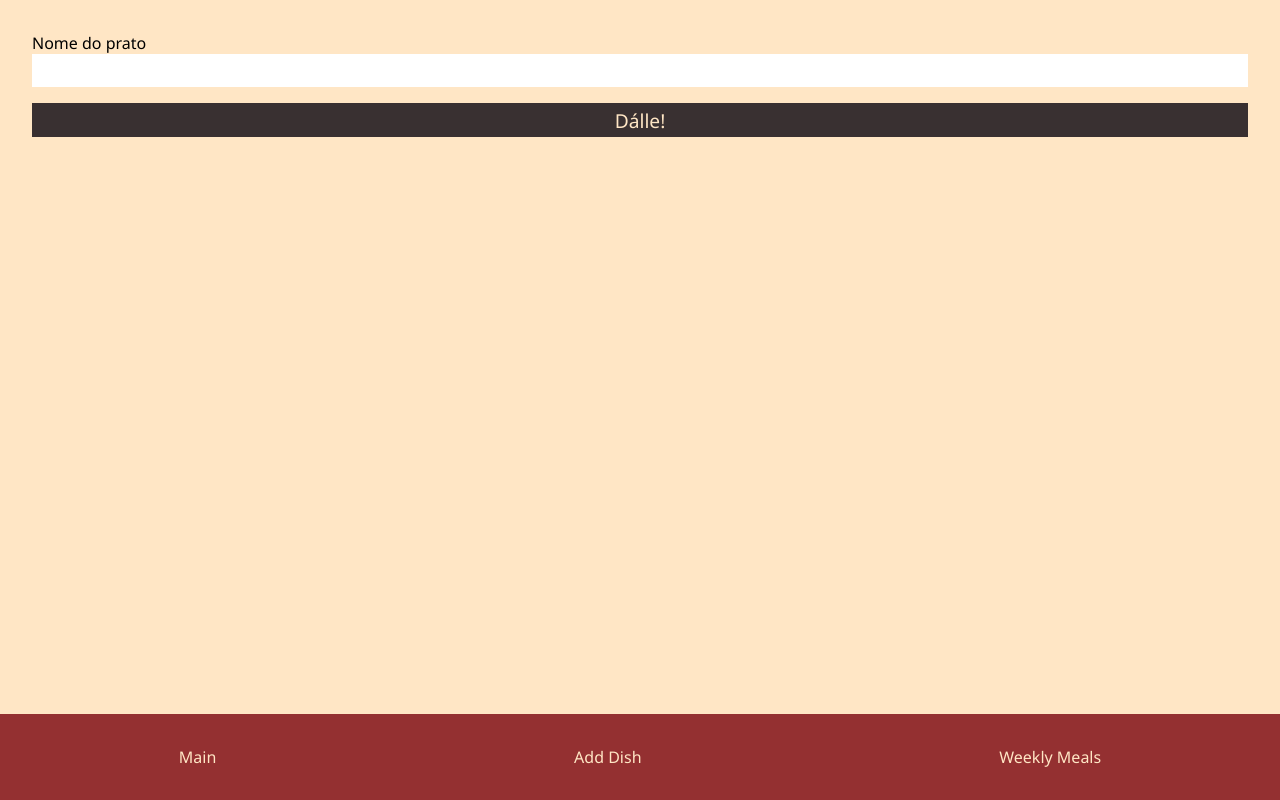
After one commit to IvanLDx/dietApp, a PHP site: page /addDish.php in a window 1280 px wide. The commit adds this page. Run offline with PHP 8.4, Linux system fonts and the light colour scheme.

Commit message:
Prepare add dish

```diff
--- /dev/null
+++ b/addDish.php
@@ -0,0 +1,23 @@
+<!DOCTYPE html>
+<html lang="en">
+<head>
+    <?php include ("./templates/head.php") ?>
+    <link rel="stylesheet" href="./client/css/addDish.css">
+</head>
+<body>
+    <div class="js-page page">
+        <div class="content">
+            <?php require('./templates/addDish/inputs.php'); ?>
+
+            <div class="dish-list js-dish-list">
+
+            </div>
+        </div>
+
+        <?php require('./templates/menu.php'); ?>
+    </div>
+
+    <script type="module" src="./client/js/main.js"></script>
+    <script type="module" src="./client/js/addDish.js"></script>
+</body>
+</html>
--- /dev/null
+++ b/client/css/addDish.css
@@ -0,0 +1,7 @@
+.content {
+    padding: 2rem;
+}
+
+.submit {
+    margin-top: 1rem;
+}
--- /dev/null
+++ b/client/css/components/menu.css
@@ -0,0 +1,25 @@
+.menu-bottom {
+    position: fixed;
+    width: 100%;
+    background-color: var(--red);
+    color: var(--white);
+    bottom: 0;
+    display: flex;
+}
+
+.menu-bottom__list {
+    display: inline;
+    flex-grow: 1;
+    text-align: center;
+    cursor: pointer;
+    transition: 0.2s;
+} .menu-bottom__list:hover {
+    background-color: var(--blue);
+}
+
+.menu-bottom__link {
+    text-decoration: none;
+    display: block;
+    padding: 2rem;
+    color: var(--white);
+}
--- a/client/css/master.css
+++ b/client/css/master.css
@@ -22,6 +22,31 @@
     box-sizing: border-box;
 }
 
+label {
+    display: block;
+    cursor: pointer;
+}
+
+input {
+    width: 100%;
+    display: block;
+    font-family: 'Segoe UI', Tahoma, Geneva, Verdana, sans-serif;
+    font-size: 1.2rem;
+    outline: none;
+    padding: 0.2rem;
+    border: none;
+    font-weight: 100;
+}
+
+input[type="submit"] {
+    background-color: var(--black);
+    color: var(--white);
+    cursor: pointer;
+    transition: 0.2s;
+} input[type="submit"]:hover {
+    background-color: var(--red);
+}
+
 body {
     font-family: 'Segoe UI', Tahoma, Geneva, Verdana, sans-serif;
 }
@@ -31,14 +56,6 @@ h2 {
 }
 
 .page {
-    height: 100vh;
+    min-height: 100vh;
+    background-color: var(--white);
 }
-
-.section {
-    position: fixed;
-    left: 0;
-    top: 0;
-    height: 100%;
-    width: 100%;
-    transition: 0.6s;
-}
--- /dev/null
+++ b/client/js/addDish.js
@@ -0,0 +1,21 @@
+import { $ } from './modules/dom.js';
+
+const $dishForm = $('.dish-add');
+
+$dishForm[0].onsubmit = (e) => {
+	let formData = $.ajax.serialize('.dish-add');
+	formData.state = $dishForm.state;
+
+	e.preventDefault();
+	if (!formData['dish-name']) {
+		console.info('Engade o nome do prato!!');
+		return;
+	}
+	$.ajax({
+		url: $dishForm.url,
+		data: formData,
+		success: (res) => {
+			console.info(res);
+		}
+	});
+};
--- /dev/null
+++ b/templates/addDish/inputs.php
@@ -0,0 +1,7 @@
+<div class="input__container">
+    <form action="Dish-Add" method="POST" class="dish-add">
+        <label class="input__label" for="dish-name">Nome do prato</label>
+        <input class="input" name="dish-name" id="dish-name" type="text">
+        <input class="submit" type="submit" value="Dálle!">
+    </form>
+</div>
--- a/templates/head.php
+++ b/templates/head.php
@@ -4,8 +4,5 @@
 <title>Diet App</title>
 <link rel="stylesheet" href="./client/css/fonts.css">
 <link rel="stylesheet" href="./client/css/master.css">
-<link rel="stylesheet" href="./client/css/components/weeklyMeal.css">
-<link rel="stylesheet" href="./client/css/components/dishList.css">
-<link rel="stylesheet" href="./client/css/components/addDish.css">
-<link rel="stylesheet" href="./client/css/components/setMeals.css">
+<link rel="stylesheet" href="./client/css/components/menu.css">
 <link rel="icon" type="image/x-icon" href="./favicon.ico">
--- /dev/null
+++ b/templates/menu.php
@@ -0,0 +1,5 @@
+<ul class="menu-bottom">
+    <li class="menu-bottom__list"><a href="<?= $_SERVER['DOCUMENT_ROOT'] . '/Virtualhost/ferramentas/dietApp' ?>" class="menu-bottom__link">Main</a></li>
+    <li class="menu-bottom__list"><a href="addDish.php" class="menu-bottom__link">Add Dish</a></li>
+    <li class="menu-bottom__list"><a href="weeklyMeals.php" class="menu-bottom__link">Weekly Meals</a></li>
+</ul>
```
Also changed, not shown: client/css/components/addDish.css (deleted, +0 -11 lines), client/css/components/dishList.css (deleted, +0 -11 lines), client/css/components/setMeals.css (deleted, +0 -11 lines), client/css/components/weeklyMeal.css (deleted, +0 -11 lines), client/js/main.js (+0 -33 lines), client/js/modules/ajax.js (deleted, +0 -63 lines), client/js/modules/dom.js (+73 -0 lines), client/js/modules/helpers.js (+0 -14 lines), data/dishList.json (added, +14 -0 lines), index.php (+2 -15 lines), server/helpers/Dish.php (added, +44 -0 lines).
